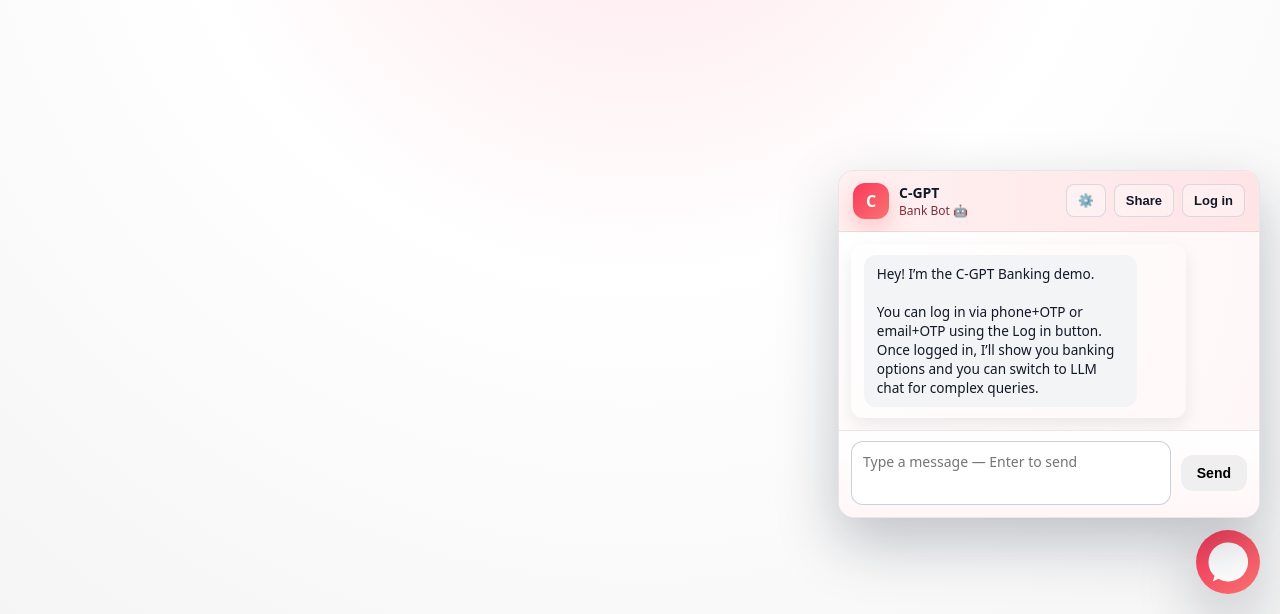
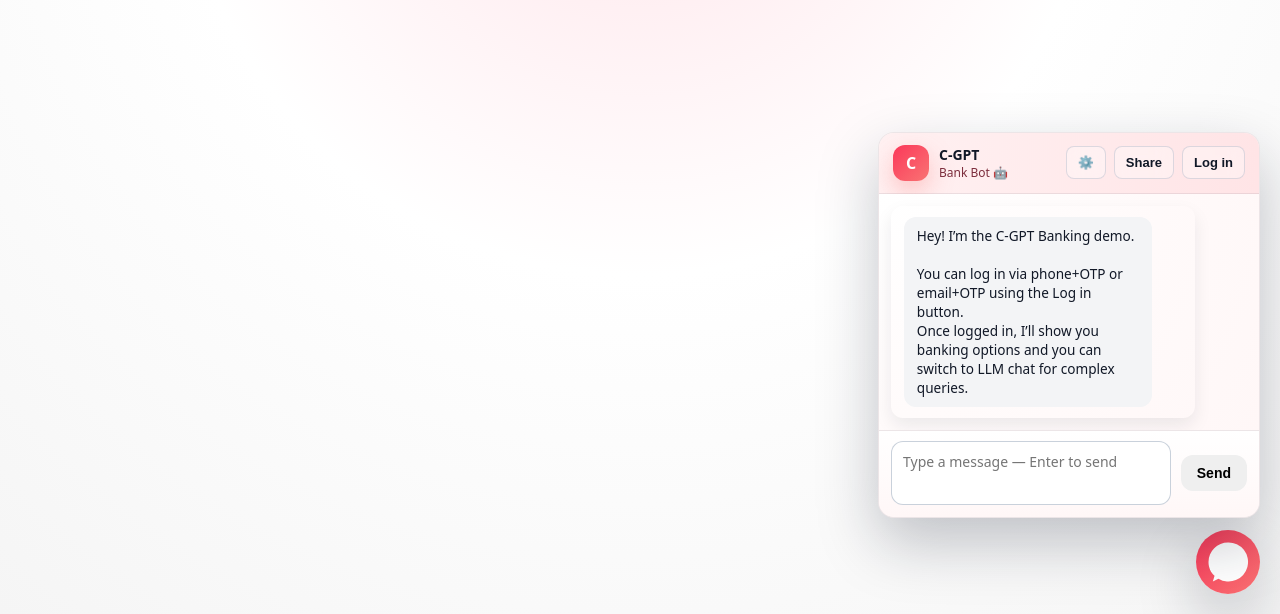
Before and after one commit to Vishal72021/Chat-Bot-TCS, a plain HTML site: page index.html in a window 1280 px wide. Shown: the part 186-800 px from the top of the page. Drawn offline with Linux system fonts and the light colour scheme.

Commit message:
Implement chat panel scroll fix and widget styles
Added styles for chat panel and widget positioning.

```diff
--- a/css/components.css
+++ b/css/components.css
@@ -324,3 +324,61 @@ html[data-cgpt-theme="black"] .cgpt-menu-btn--upload {
   max-height: calc(100vh - 2rem);
   overflow-y: auto;
 }
+/* =========================================
+   CHAT PANEL SCROLL FIX
+   ========================================= */
+
+/* Make the whole widget fixed in the bottom-right */
+.cgpt-widget {
+  position: fixed;
+  right: 1.25rem;
+  bottom: 1.25rem;
+  z-index: 9999;
+}
+
+/* Panel: flex column, capped by viewport height */
+.cgpt-panel {
+  display: flex;
+  flex-direction: column;
+  width: min(380px, 100vw - 2rem);
+  max-height: calc(100vh - 2.5rem); /* never taller than screen */
+  height: auto !important;          /* override any fixed height */
+  overflow: hidden;                 /* inner body will scroll */
+}
+
+/* Header, menu, composer stay fixed in view */
+.cgpt-header,
+.cgpt-menu-bar,
+.cgpt-composer {
+  flex-shrink: 0;
+}
+
+/* Only the chat body scrolls */
+#cgptBody,
+.cgpt-body {
+  flex: 1;
+  min-height: 0;              /* IMPORTANT for flexbox scrolling */
+  overflow-y: auto;
+  overflow-x: hidden;
+}
+
+/* Extra tuning for very short screens (like 640px height) */
+@media (max-height: 700px) {
+  .cgpt-panel {
+    max-height: calc(100vh - 1rem);
+    border-radius: 14px 14px 0 0; /* looks nicer when touching bottom */
+  }
+
+  .cgpt-header {
+    padding: 0.5rem 0.75rem;
+  }
+
+  #cgptBody,
+  .cgpt-body {
+    padding: 0.5rem;
+  }
+
+  .cgpt-composer {
+    padding: 0.4rem 0.5rem;
+  }
+}
```
